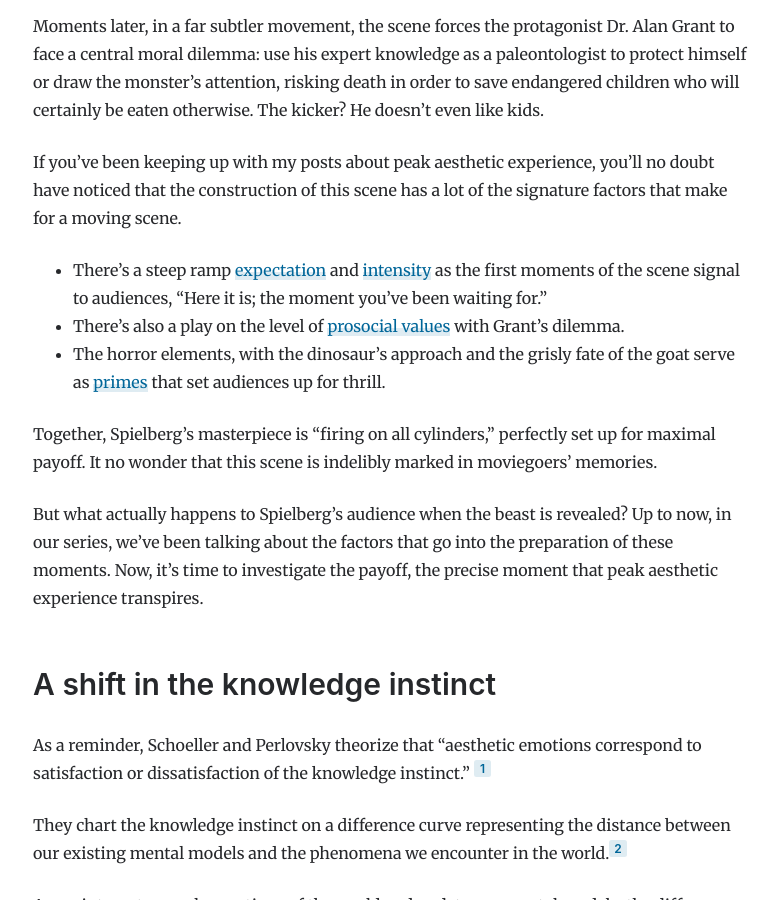
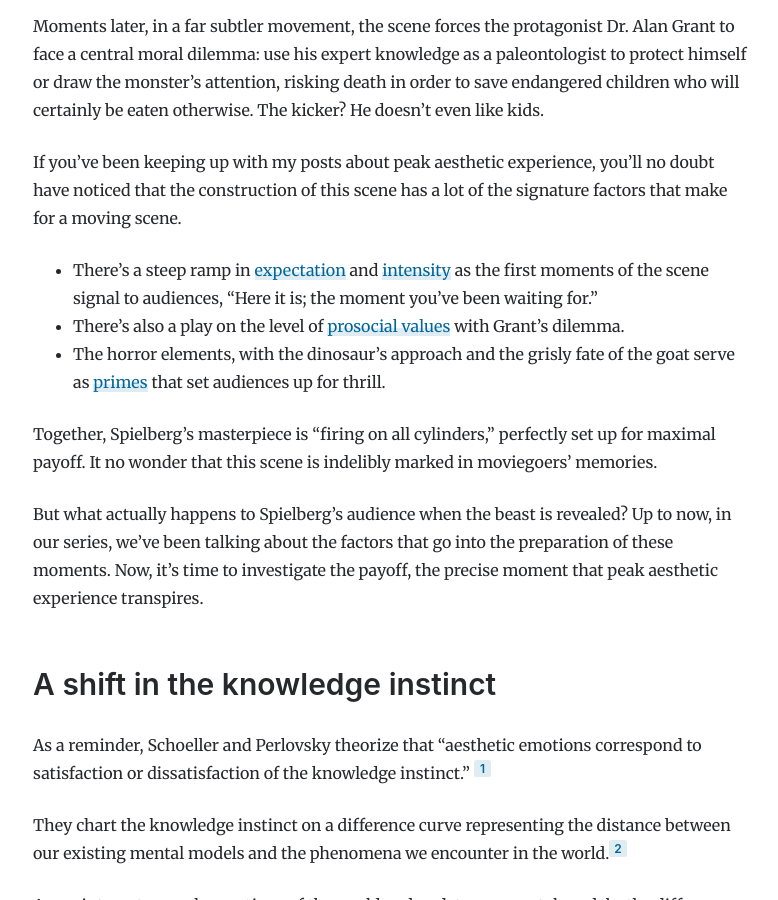
Before and after one commit to natelistrom/natelistrom.github.io, a Jekyll site: the page built from _posts/2022-06-10-pae-breakthrough.md, in a window 1280 px wide and 900 px high, scrolled down 1571 px. Shown: the whole window, without its empty margins (247-1025 px from the left). Built offline with Jekyll 4.4.1, drawn with Linux system fonts in a browser that asks for light colours.

Commit message:
Fix typo

```diff
--- a/_posts/2022-06-10-pae-breakthrough.md
+++ b/_posts/2022-06-10-pae-breakthrough.md
@@ -42,7 +42,7 @@ Moments later, in a far subtler movement, the scene forces the protagonist Dr. A
 
 If you've been keeping up with my posts about peak aesthetic experience, you'll no doubt have noticed that the construction of this scene has a lot of the signature factors that make for a moving scene.
 
-- There's a steep ramp [expectation]({% post_url 2022-04-15-pae-expectation %}) and [intensity]({% post_url 2022-06-05-pae-intensity %}) as the first moments of the scene signal to audiences, "Here it is; the moment you've been waiting for."
+- There's a steep ramp in [expectation]({% post_url 2022-04-15-pae-expectation %}) and [intensity]({% post_url 2022-06-05-pae-intensity %}) as the first moments of the scene signal to audiences, "Here it is; the moment you've been waiting for."
 - There's also a play on the level of [prosocial values]({% post_url 2022-04-08-pae-content %}) with Grant's dilemma.
 - The horror elements, with the dinosaur's approach and the grisly fate of the goat serve as [primes]({% post_url 2022-05-25-pae-content-4 %}) that set audiences up for thrill.
 
```
